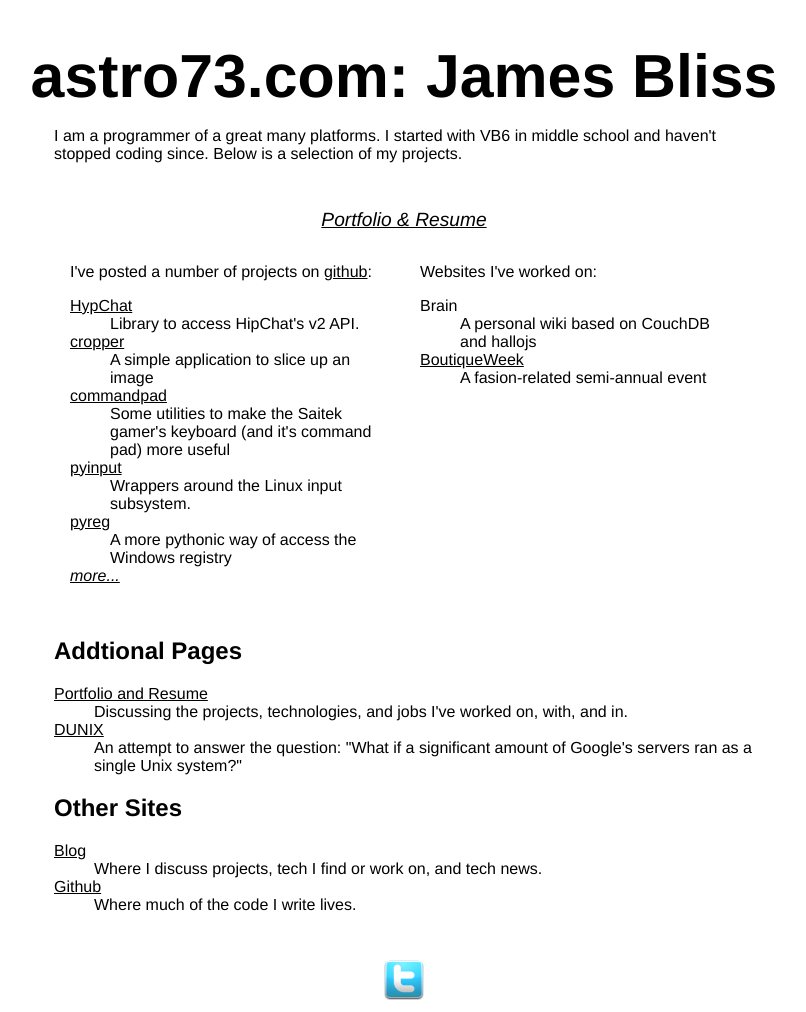
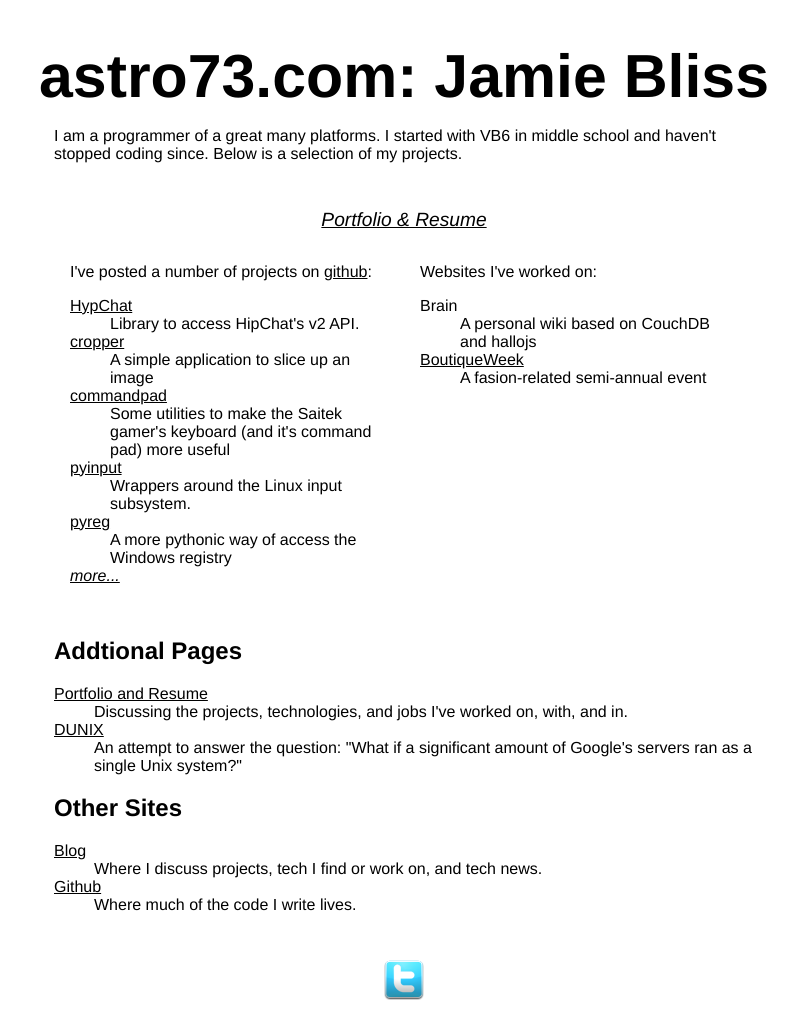
Before and after one commit to AstraLuma/astraluma.github.io, a Jekyll site: the page index.html, which Jekyll copies as it is, in a window 1280 px wide. Shown: the whole page, without its empty margins (236-1042 px from the left). Built offline with Jekyll 4.4.1, drawn with Linux system fonts in a browser that asks for light colours; a script that is not in the unit is left out.

Commit message:
s/James/Jamie/

```diff
--- a/index.html
+++ b/index.html
@@ -62,7 +62,7 @@
 
 <body>
 <header>
-	<h1>astro73.com: James Bliss</h1>
+	<h1>astro73.com: Jamie Bliss</h1>
 </header>
 <div id="container">
 	<div id="top">
--- a/resume.html
+++ b/resume.html
@@ -168,10 +168,10 @@
 <div id="container">
 
 <div id="contact">
-  james.bliss@astro73.com
+  jamie.bliss@astro73.com
 </div>
 
-<h1>James Bliss</h1>
+<h1>Jamie Bliss</h1>
 
 <div id="tabs">
 
```
